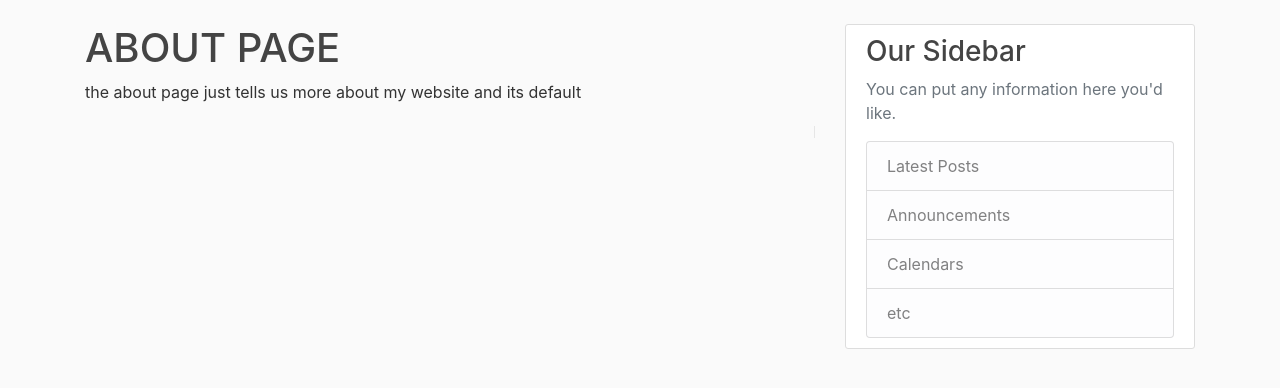
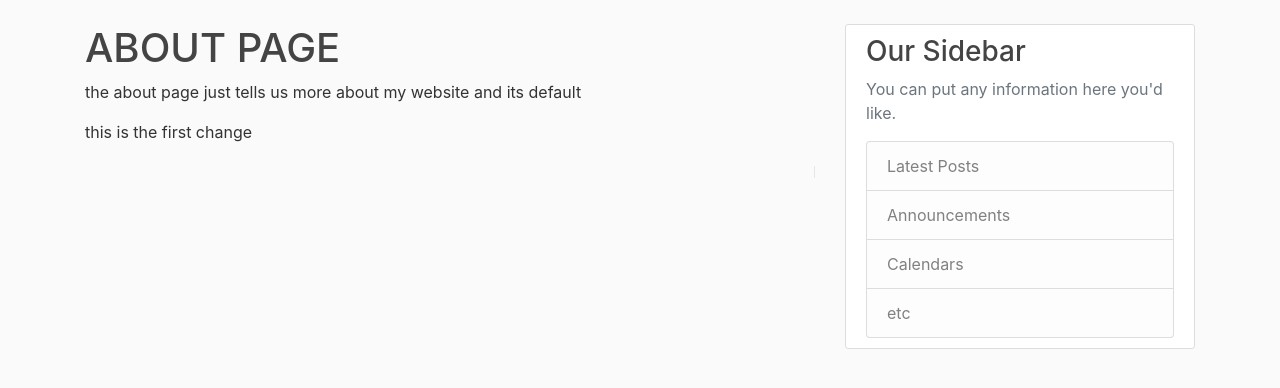
Before and after one commit to WisdomOsas01/myfirstweb, a Django app: page /about in a window 1280 px wide. Shown: the part 56-444 px from the top of the page. Run offline with Django 3.2, Linux system fonts and the light colour scheme; some libraries are stand-ins or nearby versions.

Commit message:
the new commit

```diff
--- a/mywebsite/mywebsite/templates/mywebsite/about.html
+++ b/mywebsite/mywebsite/templates/mywebsite/about.html
@@ -2,5 +2,6 @@
 {%block content%}
 <h1>ABOUT PAGE</h1>
 <p>the about page just tells us more about my website and its default<p>
+    <p>this is the first change<p>
     <marquee>hello</marquee>
     {%endblock content%}
```
Also changed, not shown: 1 other file.
